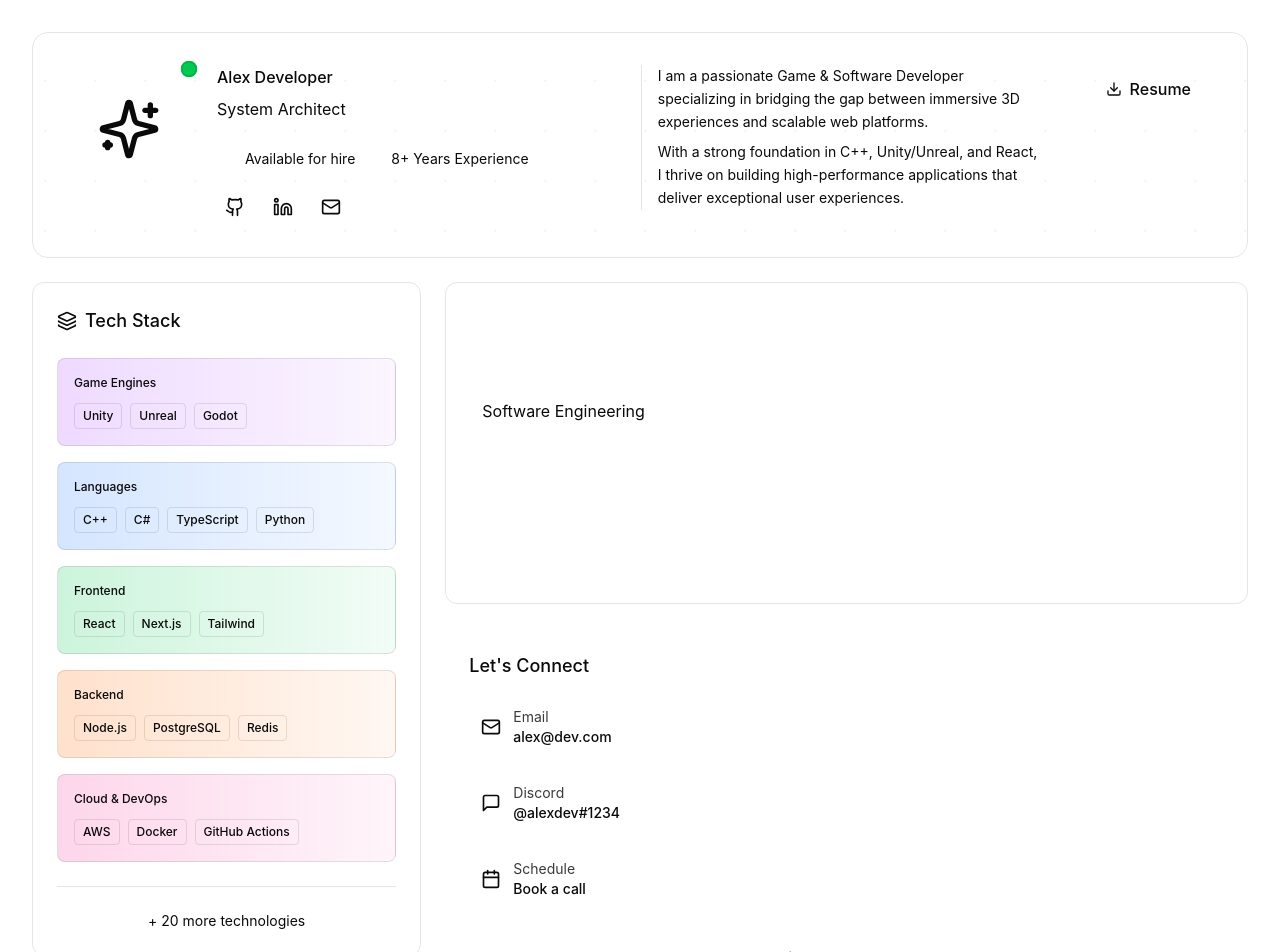
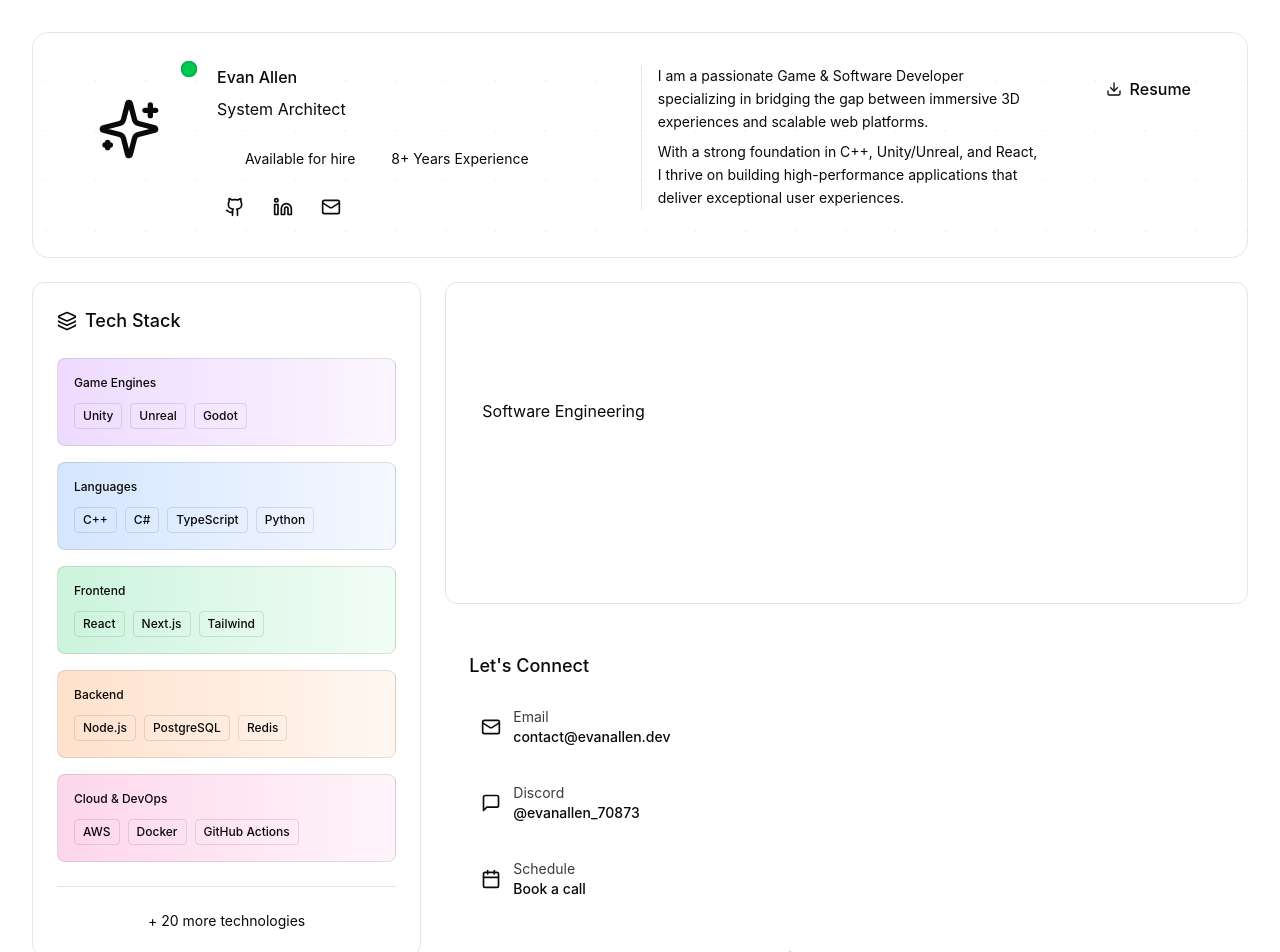
Before and after one commit to erallen24/Portfolio, a React (Vite) app: page / in a window 1280 px wide. Shown: the top 952 px of the page. Built offline with nearby package versions, Linux system fonts and the light colour scheme.

Commit message:
name updates

```diff
--- a/src/app/components/dashboard/ProfileHeader.tsx
+++ b/src/app/components/dashboard/ProfileHeader.tsx
@@ -69,7 +69,7 @@
             transition={{ delay: 0.2 }}
             className="mb-2 truncate"
           >
-            Alex Developer
+            Evan Allen
           </motion.h1>
 
           <div className="h-8 mb-4">
--- a/src/app/components/dashboard/QuickContact.tsx
+++ b/src/app/components/dashboard/QuickContact.tsx
@@ -33,7 +33,7 @@
             <Mail className="w-5 h-5" />
             <div className="flex-1 min-w-0">
               <p className="text-sm opacity-80">Email</p>
-              <p className="text-sm font-medium truncate">alex@dev.com</p>
+              <p className="text-sm font-medium truncate">contact@evanallen.dev</p>
             </div>
           </motion.a>
 
@@ -45,7 +45,7 @@
             <MessageSquare className="w-5 h-5" />
             <div className="flex-1">
               <p className="text-sm opacity-80">Discord</p>
-              <p className="text-sm font-medium">@alexdev#1234</p>
+              <p className="text-sm font-medium">@evanallen_70873</p>
             </div>
           </motion.a>
 
```
Also changed, not shown: 1 other file (tests, documents, lock files or other folders).
